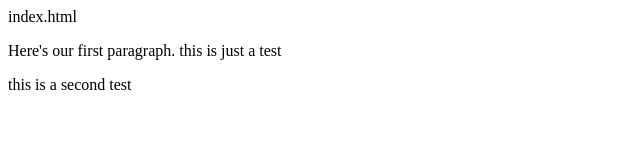
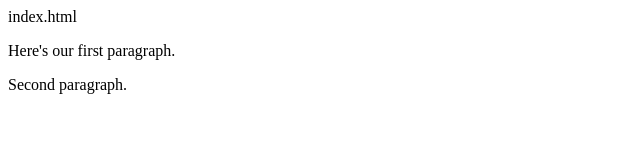
Before and after one commit to david-stierli/red, a plain HTML site: page index.html in a window 1280 px wide. Shown: the whole page, without its empty margins (0-640 px from the left). Drawn offline with Linux system fonts and the light colour scheme.

Commit message:
this is a test from wafa

```diff
--- a/index.html
+++ b/index.html
@@ -8,7 +8,7 @@
 <body>
 	index.html
 
-	<p>Here's our first paragraph. this is just a test</p>
-	<p>this is a second test</p>
+	<p>Here's our first paragraph.</p>
+	<p>Second paragraph.</p>
 </body>
 </html>
```
